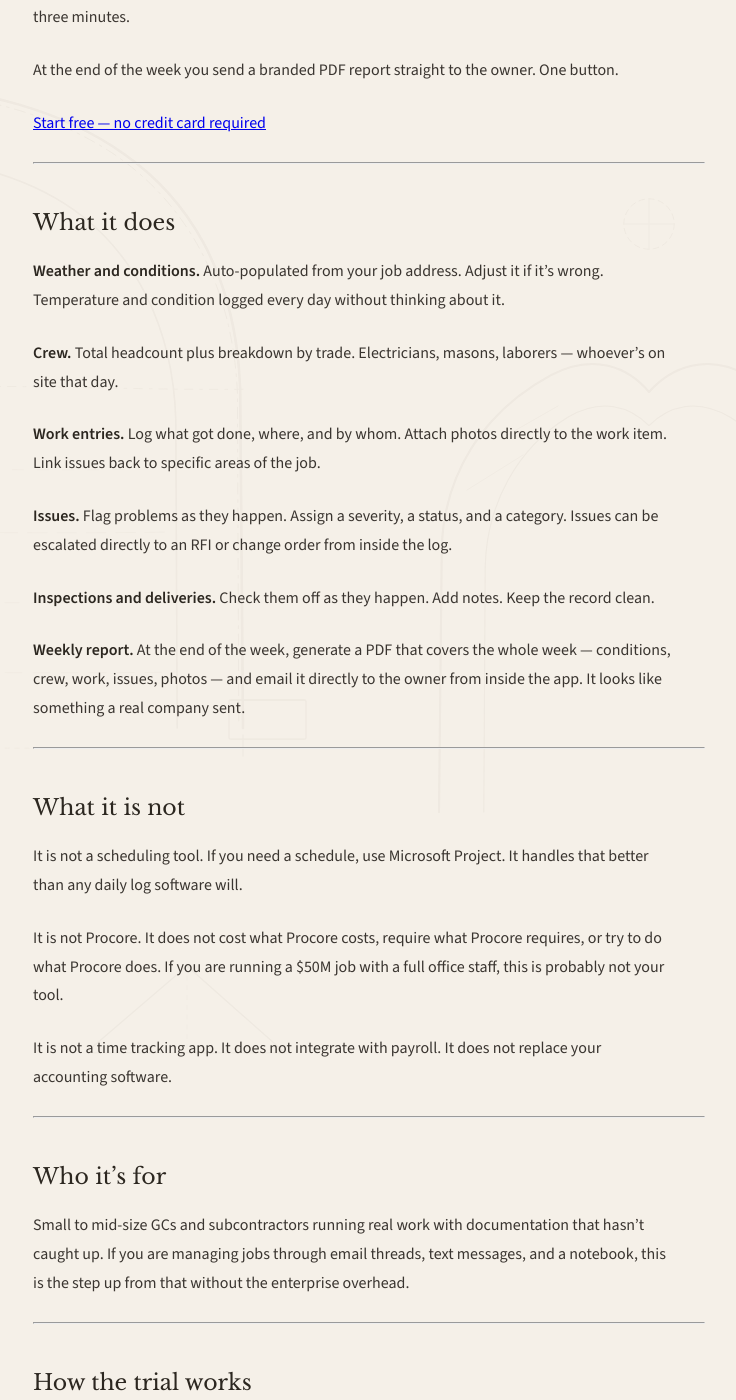
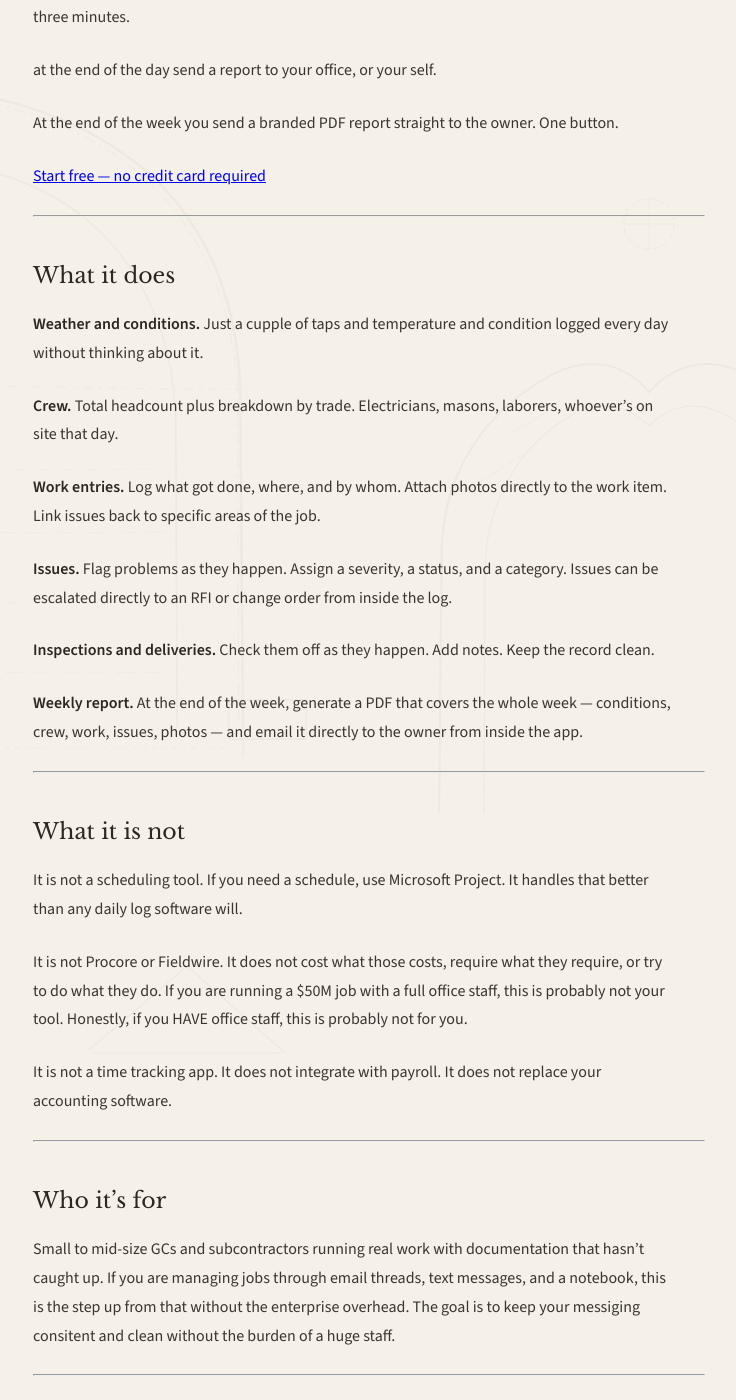
Before and after one commit to oldmanyellsathema/Conwair, a Jekyll site: the page built from daily-log.md, in a window 1280 px wide and 1400 px high, scrolled down 382 px. Shown: the whole window, without its empty margins (271-1007 px from the left). Built offline with Jekyll 4.4.1, drawn with Linux system fonts in a browser that asks for light colours.

Commit message:
Revise daily log description and features
Clarified features and target audience, and improved wording for readability.

```diff
--- a/daily-log.md
+++ b/daily-log.md
@@ -8,6 +8,8 @@ permalink: /daily-log/
 
 A daily log built for the field. Weather, crew count, crew by trade, work completed, issues, inspections, deliveries, photos, and general notes. You fill it out once a day. It takes less than three minutes.
 
+at the end of the day send a report to your office, or your self.
+
 At the end of the week you send a branded PDF report straight to the owner. One button.
 
 [Start free — no credit card required](https://app.conwair.com)
@@ -16,9 +18,9 @@ At the end of the week you send a branded PDF report straight to the owner. One
 
 ## What it does
 
-**Weather and conditions.** Auto-populated from your job address. Adjust it if it's wrong. Temperature and condition logged every day without thinking about it.
+**Weather and conditions.**  Just a cupple of taps and temperature and condition logged every day without thinking about it.
 
-**Crew.** Total headcount plus breakdown by trade. Electricians, masons, laborers — whoever's on site that day.
+**Crew.** Total headcount plus breakdown by trade. Electricians, masons, laborers, whoever's on site that day.
 
 **Work entries.** Log what got done, where, and by whom. Attach photos directly to the work item. Link issues back to specific areas of the job.
 
@@ -26,7 +28,7 @@ At the end of the week you send a branded PDF report straight to the owner. One
 
 **Inspections and deliveries.** Check them off as they happen. Add notes. Keep the record clean.
 
-**Weekly report.** At the end of the week, generate a PDF that covers the whole week — conditions, crew, work, issues, photos — and email it directly to the owner from inside the app. It looks like something a real company sent.
+**Weekly report.** At the end of the week, generate a PDF that covers the whole week — conditions, crew, work, issues, photos — and email it directly to the owner from inside the app.
 
 ---
 
@@ -34,7 +36,7 @@ At the end of the week you send a branded PDF report straight to the owner. One
 
 It is not a scheduling tool. If you need a schedule, use Microsoft Project. It handles that better than any daily log software will.
 
-It is not Procore. It does not cost what Procore costs, require what Procore requires, or try to do what Procore does. If you are running a $50M job with a full office staff, this is probably not your tool.
+It is not Procore or Fieldwire. It does not cost what those costs, require what they require, or try to do what they do. If you are running a $50M job with a full office staff, this is probably not your tool. Honestly, if you HAVE office staff, this is probably not for you.
 
 It is not a time tracking app. It does not integrate with payroll. It does not replace your accounting software.
 
@@ -42,7 +44,7 @@ It is not a time tracking app. It does not integrate with payroll. It does not r
 
 ## Who it's for
 
-Small to mid-size GCs and subcontractors running real work with documentation that hasn't caught up. If you are managing jobs through email threads, text messages, and a notebook, this is the step up from that without the enterprise overhead.
+Small to mid-size GCs and subcontractors running real work with documentation that hasn't caught up. If you are managing jobs through email threads, text messages, and a notebook, this is the step up from that without the enterprise overhead. The goal is to keep your messiging consitent and clean without the burden of a huge staff.
 
 ---
 
```
